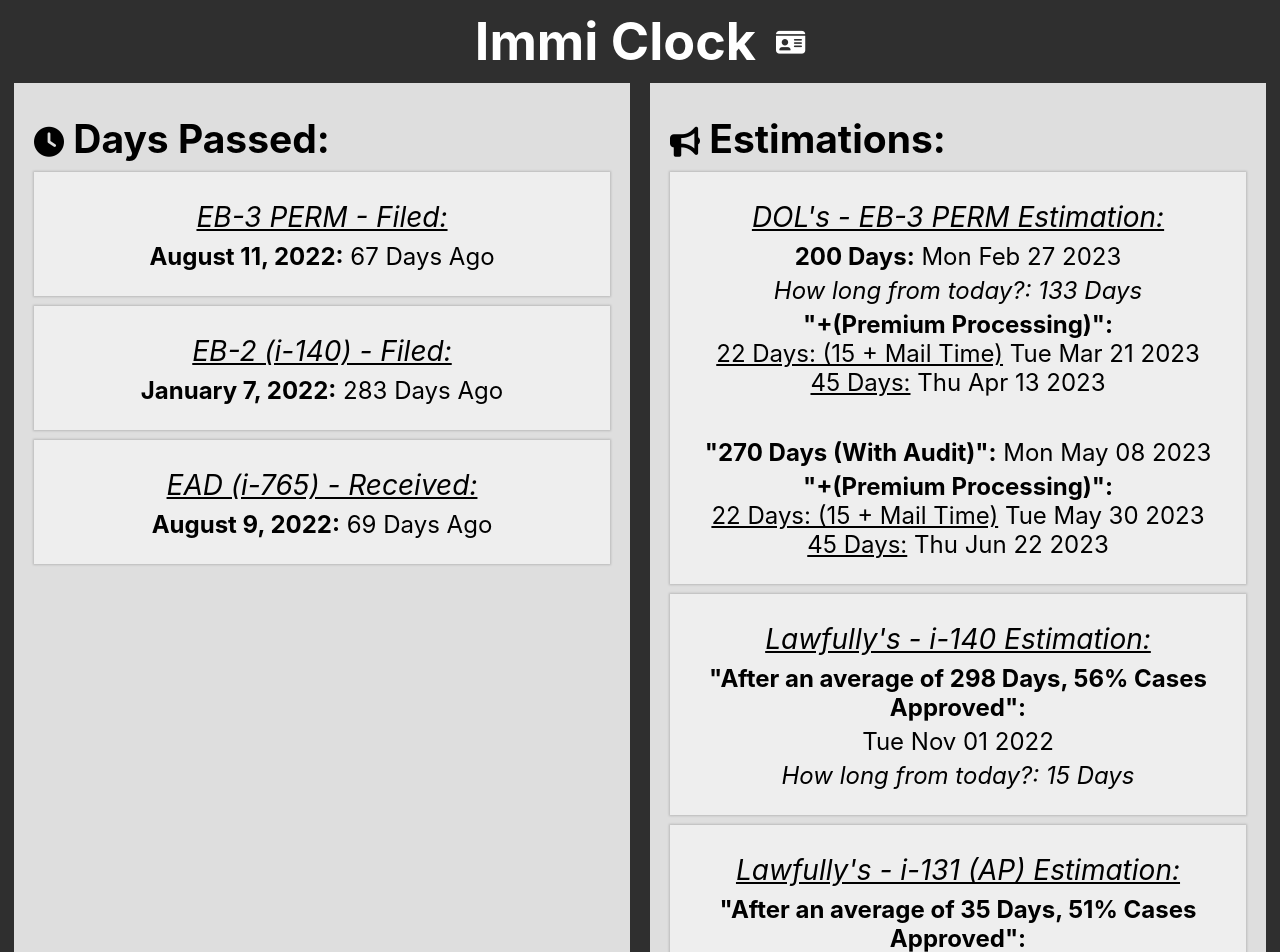
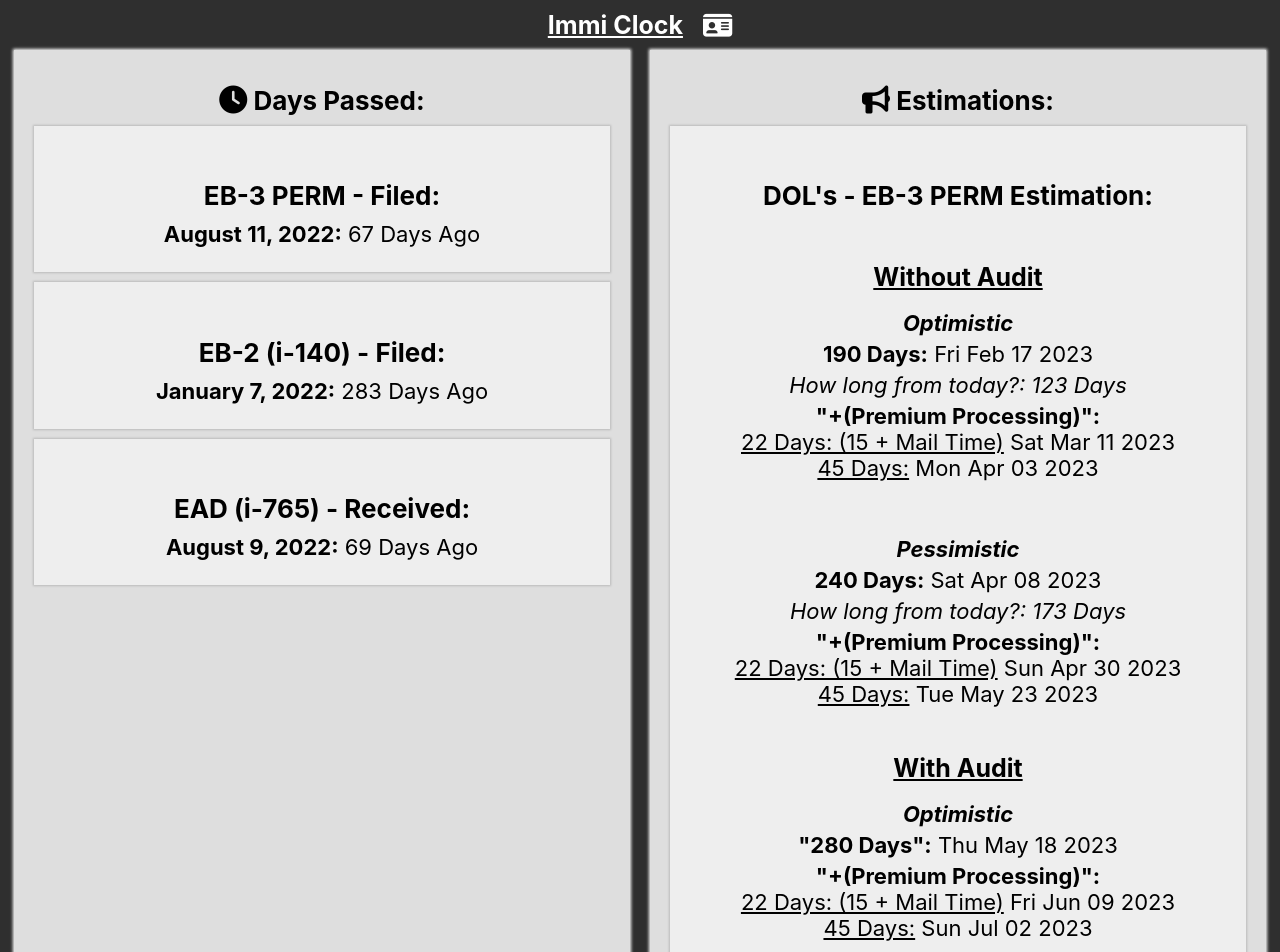
Before and after one commit to santialur/immiclock, a React (Create React App) app: page / in a window 1280 px wide. Shown: the top 952 px of the page. Built offline with nearby package versions, Linux system fonts and the light colour scheme.

Commit message:
Add optimistic and pessimistic cases

```diff
--- a/src/App.css
+++ b/src/App.css
@@ -41,7 +41,7 @@
 
 .col {
   background-color: #DEDEDE;
-  box-shadow: 0px 0px 3px 1px #white;
+  box-shadow: 0px 0px 3px 1px white;
   padding: 0 20px 40px;
   width: 45%;
 }
@@ -60,11 +60,11 @@
 }
 
 .col p {
-  font-size: 24px;
+  font-size: 22px;
 }
 
 .col .fa {
-  font-size: 30px;
+  font-size: 28px;
 }
 
 @keyframes App-logo-spin {
--- a/src/App.js
+++ b/src/App.js
@@ -5,8 +5,11 @@ import Section from './components/Section';
 
 //https://www.immi-usa.com/perm-processing-time-updates/
 //https://flag.dol.gov/processingtimes
-const DOL_PERM_DAYS_AVG = 200;
-const DOL_PERM_DAYS_AVG_AUDIT = 270;
+const DOL_PERM_DAYS_GOOD = 190;
+const DOL_PERM_DAYS_BAD = 240;
+
+const DOL_PERM_DAYS_AUDIT_GOOD = 90;
+const DOL_PERM_DAYS_AUDIT_BAD = 120;
 const PERM_DATE_FILED = '08/11/2022';
 
 const getDiff = (targetDate) => {
@@ -62,32 +65,70 @@ function App() {
 
         <Card title="Estimations:" icon='bullhorn'>
           <Section title="DOL's - EB-3 PERM Estimation:">
+              <br/>
+              <h1>Without Audit</h1>
+              <h2>Optimistic</h2>
               <p>
-                <b>{DOL_PERM_DAYS_AVG} Days:</b>
-                <span> {convertToString(addToDate(PERM_DATE_FILED, DOL_PERM_DAYS_AVG))} </span>
+                <b>{DOL_PERM_DAYS_GOOD} Days:</b>
+                <span> {convertToString(addToDate(PERM_DATE_FILED, DOL_PERM_DAYS_GOOD))} </span>
               </p>
               <p>
-                <i>How long from today?: {getDiff(addToDate(PERM_DATE_FILED, DOL_PERM_DAYS_AVG))*-1} Days</i>
+                <i>How long from today?: {getDiff(addToDate(PERM_DATE_FILED, DOL_PERM_DAYS_GOOD))*-1} Days</i>
               </p>
               <p>
                 <b>"+(Premium Processing)":</b>
                 <br/>
-                <span><u>22 Days: (15 + Mail Time)</u> {convertToString(addToDate(PERM_DATE_FILED, DOL_PERM_DAYS_AVG+22))} </span>
+                <span><u>22 Days: (15 + Mail Time)</u> {convertToString(addToDate(PERM_DATE_FILED, DOL_PERM_DAYS_GOOD+22))} </span>
                 <br/>
-                <span><u>45 Days:</u> {convertToString(addToDate(PERM_DATE_FILED, DOL_PERM_DAYS_AVG+45))} </span>
+                <span><u>45 Days:</u> {convertToString(addToDate(PERM_DATE_FILED, DOL_PERM_DAYS_GOOD+45))} </span>
               </p>
               <br/>
+
+              <h2>Pessimistic</h2>
               <p>
-                <b>"{DOL_PERM_DAYS_AVG_AUDIT} Days (With Audit)":</b>
-                <span> {convertToString(addToDate(PERM_DATE_FILED, DOL_PERM_DAYS_AVG_AUDIT))} </span>
+                <b>{DOL_PERM_DAYS_BAD} Days:</b>
+                <span> {convertToString(addToDate(PERM_DATE_FILED, DOL_PERM_DAYS_BAD))} </span>
+              </p>
+              <p>
+                <i>How long from today?: {getDiff(addToDate(PERM_DATE_FILED, DOL_PERM_DAYS_BAD))*-1} Days</i>
               </p>
               <p>
                 <b>"+(Premium Processing)":</b>
                 <br/>
-                <span><u>22 Days: (15 + Mail Time)</u> {convertToString(addToDate(PERM_DATE_FILED, DOL_PERM_DAYS_AVG_AUDIT+22))} </span>
+                <span><u>22 Days: (15 + Mail Time)</u> {convertToString(addToDate(PERM_DATE_FILED, DOL_PERM_DAYS_BAD+22))} </span>
                 <br/>
-                <span><u>45 Days:</u> {convertToString(addToDate(PERM_DATE_FILED, DOL_PERM_DAYS_AVG_AUDIT+45))} </span>
+                <span><u>45 Days:</u> {convertToString(addToDate(PERM_DATE_FILED, DOL_PERM_DAYS_BAD+45))} </span>
               </p>
+              <br/>
+
+              <h1>With Audit</h1>
+              <h2>Optimistic</h2>
+              <p>
+                <b>"{DOL_PERM_DAYS_GOOD+DOL_PERM_DAYS_AUDIT_GOOD} Days":</b>
+                <span> {convertToString(addToDate(PERM_DATE_FILED, DOL_PERM_DAYS_GOOD+DOL_PERM_DAYS_AUDIT_GOOD))} </span>
+              </p>
+              <p>
+                <b>"+(Premium Processing)":</b>
+                <br/>
+                <span><u>22 Days: (15 + Mail Time)</u> {convertToString(addToDate(PERM_DATE_FILED, DOL_PERM_DAYS_GOOD+DOL_PERM_DAYS_AUDIT_GOOD+22))} </span>
+                <br/>
+                <span><u>45 Days:</u> {convertToString(addToDate(PERM_DATE_FILED, DOL_PERM_DAYS_GOOD+DOL_PERM_DAYS_AUDIT_GOOD+45))} </span>
+              </p>
+              <br/>
+
+              <h2>Pessimistic</h2>
+              <p>
+                <b>"{DOL_PERM_DAYS_BAD+DOL_PERM_DAYS_AUDIT_BAD} Days":</b>
+                <span> {convertToString(addToDate(PERM_DATE_FILED, DOL_PERM_DAYS_BAD+DOL_PERM_DAYS_AUDIT_BAD))} </span>
+              </p>
+              <p>
+                <b>"+(Premium Processing)":</b>
+                <br/>
+                <span><u>22 Days: (15 + Mail Time)</u> {convertToString(addToDate(PERM_DATE_FILED, DOL_PERM_DAYS_BAD+DOL_PERM_DAYS_AUDIT_BAD+22))} </span>
+                <br/>
+                <span><u>45 Days:</u> {convertToString(addToDate(PERM_DATE_FILED, DOL_PERM_DAYS_BAD+DOL_PERM_DAYS_AUDIT_BAD+45))} </span>
+              </p>
+              <br/>
           </Section>
 
           <Section title="Lawfully's - i-140 Estimation:">
--- a/src/components/Card/index.jsx
+++ b/src/components/Card/index.jsx
@@ -4,7 +4,7 @@ const Card = ({ children, title, icon }) => {
     return (
         <div className='col'>
           <div>
-            <h2><i className={`fa fa-${icon}`}></i> {title} </h2>
+            <h4><i className={`fa fa-${icon}`}></i> {title} </h4>
           </div>
           {children}
         </div>
--- a/src/components/Section/index.jsx
+++ b/src/components/Section/index.jsx
@@ -3,7 +3,7 @@ import React from 'react';
 const Section = ({ title, children }) => {
     return (
         <div className='section'>
-            <h3>{title}</h3>
+            <h4>{title}</h4>
             {children}
         </div>
     );
--- a/src/index.css
+++ b/src/index.css
@@ -14,22 +14,32 @@ code {
 
 p {
   margin: 5px 0;
+  font-size: 12px;
 }
 
 h1 {
   margin: 10px 0;
+  font-size: 25px;
+  text-decoration: underline;
+  /* margin-left: 20px;
+  text-align: left; */
 }
 
 h2 {
   margin-bottom: 5px;
-  text-align: left;
+  font-size: 22px;
+  font-style: italic;
   /* margin-left: 50px; */
 }
 
 h3 {
   font-style: italic;
-  font-size: 28px;
+  font-size: 20px;
   text-decoration: underline;
   font-weight: 400;
   margin: 8px 0;
 }
+
+h4 {
+  margin-bottom: 10px;
+}
```
